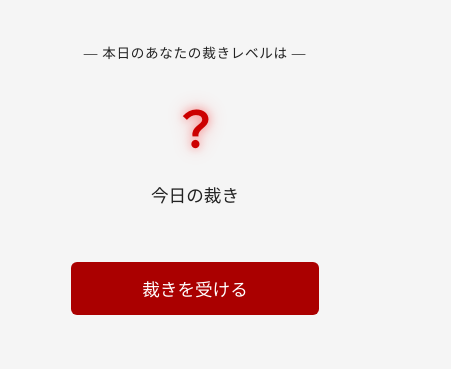
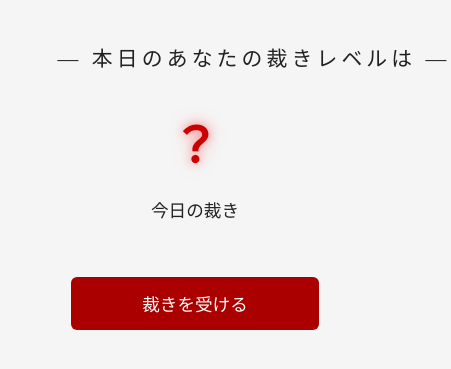
Before and after one commit to tugumono24/shigosaba, a plain HTML site: page index.html in a window 390 px wide. Shown: the part 265-634 px from the top of the page, 451 px wide, since content can reach past the window. Drawn offline with Linux system fonts and the light colour scheme.

Commit message:
Add files via upload

```diff
--- a/index.html
+++ b/index.html
@@ -144,11 +144,15 @@ h1{
     font-size:1.5rem;
   }
 
-  .subtitle{
-    font-size:.85rem;
-    letter-spacing:.05em;
-    white-space:nowrap;
-  }
+.subtitle{
+  font-family:"Zen Old Mincho",serif;
+  font-size:1.3rem;
+  letter-spacing:.2em;
+  margin-bottom:35px;
+  color:var(--text);
+
+  white-space:nowrap;
+}
 
   #fortune{
     font-size:3rem;
```
